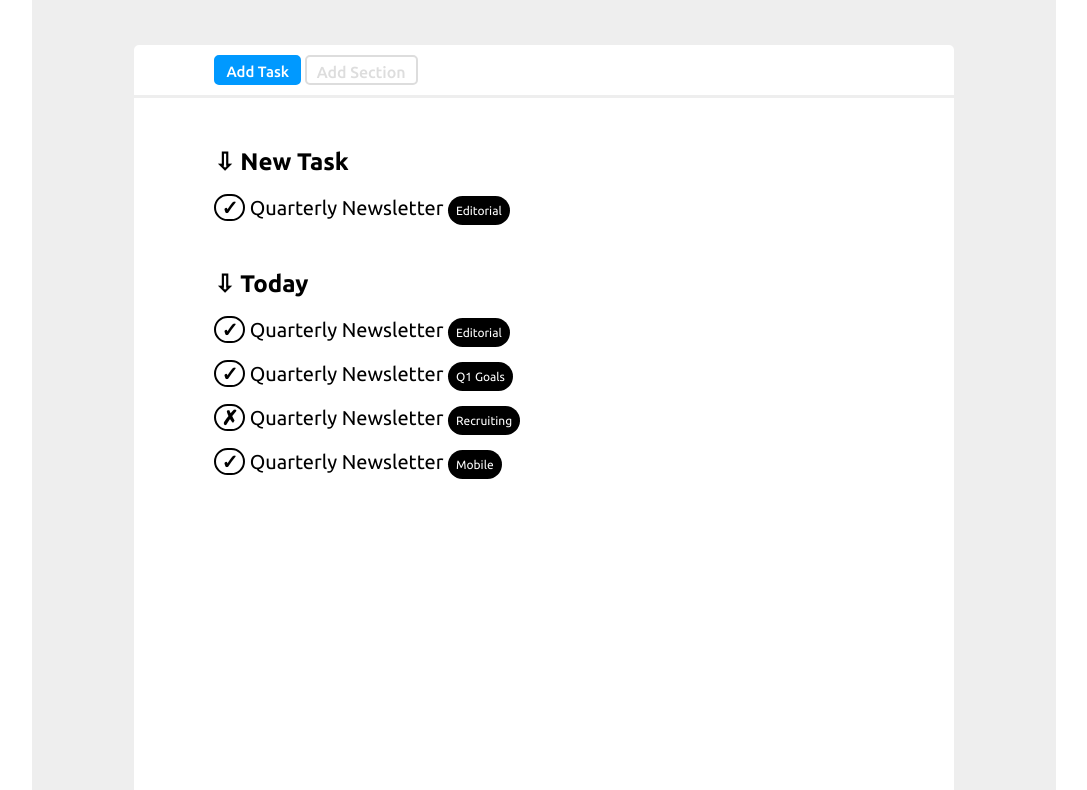
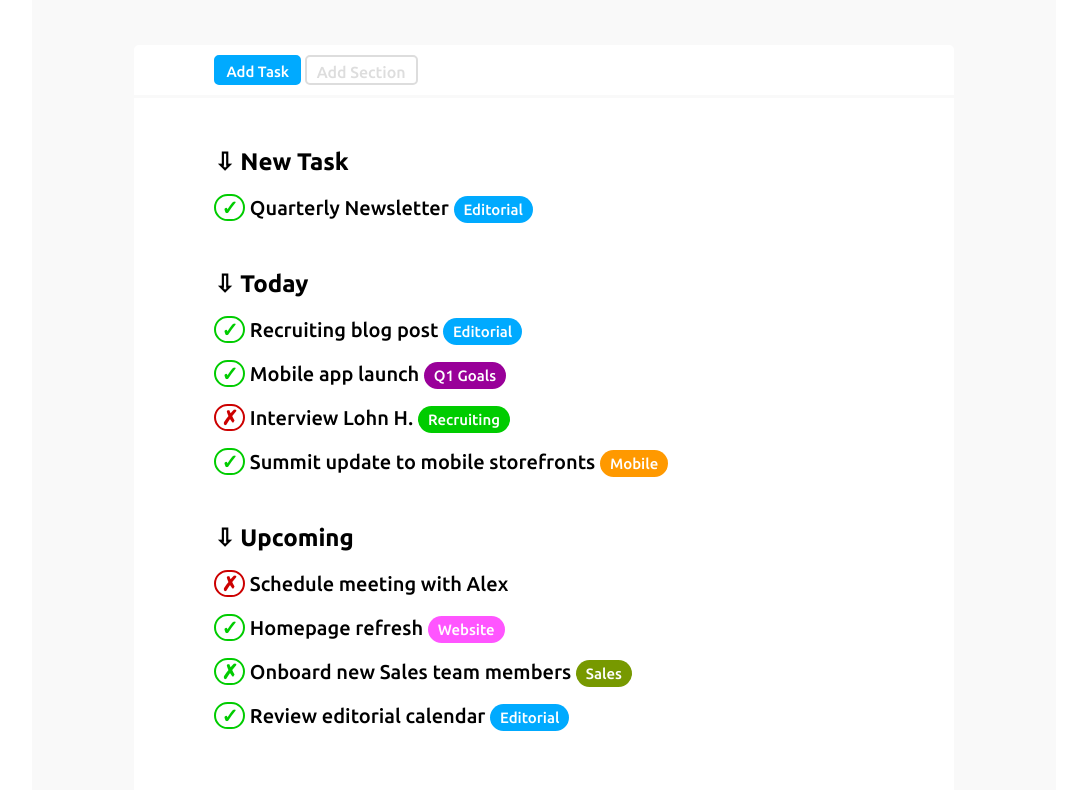
Before and after one commit to davidevischetti/html-css-toboolist, a plain HTML site: page index.html in a window 1280 px wide. Shown: the part 87-877 px from the top of the page, without its empty margins (96-1183 px from the left). Drawn offline with Linux system fonts and the light colour scheme.

Commit message:
esercizio completo

```diff
--- a/css/style.css
+++ b/css/style.css
@@ -9,9 +9,9 @@
 #container {
     width: 80%;
     height: 1000px;
-    background-color: #eee;
+    background-color: rgba(245, 245, 245, 0.6);
     margin: 10px auto;
-    border-top: 1px solid #eee;
+    border-top: 1px solid #ddd;
 }
 
 /* Stile header */
@@ -59,8 +59,8 @@ header {
 }
 
 .add.blue {
-    border: 2px solid #09f;
-    background-color: #09f;
+    border: 2px solid #0af;
+    background-color: #0af;
     font-size: 15px;
     color: #fff;
     margin-left: 80px;
@@ -69,7 +69,6 @@ header {
 /* Stile main */
 #tasks-list {
     width: 80%;
-    height: 800px;
     background-color: #fff;
     margin: 3px auto;
     border-radius: 0 0 5px 5px;
@@ -82,21 +81,60 @@ header {
 
 .text {
     font-size: 20px;
-    font-weight: 400;
+    font-weight: 500;
     margin-top: 20px;
 }
 
+/* Stile spunte */
 .check {
-    border: 2px solid black;
     border-radius: 30px;
     padding: 0 5px;
     font-weight: bold;
 }
 
+.check.done {
+    border: 2px solid #0c0;
+    color: #0c0;
+}
+
+.check.undone {
+    border: 2px solid #c00;
+    color: #c00;
+}
+
+/* Stile aree */
 .area {
     background-color: #000;
     border-radius: 15px;
     color: white;
-    font-size: 12px;
-    padding: 8px;
+    font-size: 15px;
+    padding: 5px 10px;
 }
+
+.area.blue {
+    background-color: #0af;
+}
+
+.area.purple {
+    background-color: #909;
+}
+
+.area.green {
+    background-color: #0c0;
+}
+
+.area.orange {
+    background-color: #f90;
+}
+
+.area.pink {
+    background-color: #f5f;
+}
+
+.area.yellow-green {
+    background-color: #790;
+}
+
+.area.none {
+    display: none;
+}
--- a/index.html
+++ b/index.html
@@ -48,26 +48,56 @@
 
                 <div class="text">
                     <span class="check done">&check;</span>
-                    Quarterly Newsletter
+                    Recruiting blog post
                     <span class="area blue">Editorial</span>
                 </div>
 
                 <div class="text">
                     <span class="check done">&check;</span>
-                    Quarterly Newsletter
+                    Mobile app launch
                     <span class="area purple">Q1 Goals</span>
                 </div>
 
                 <div class="text">
-                    <span class="check done">&cross;</span>
-                    Quarterly Newsletter
+                    <span class="check undone">&cross;</span>
+                    Interview Lohn H.
                     <span class="area green">Recruiting</span>
                 </div>
 
                 <div class="text">
                     <span class="check done">&check;</span>
-                    Quarterly Newsletter
+                    Summit update to mobile storefronts
                     <span class="area orange">Mobile</span>
+                </div>
+
+            </section>
+
+            <!-- Upcoming -->
+            <section>
+                <h2>&#8681; Upcoming</h2>
+
+                <div class="text">
+                    <span class="check undone">&cross;</span>
+                    Schedule meeting with Alex
+                    <span class="area none"></span>
+                </div>
+
+                <div class="text">
+                    <span class="check done">&check;</span>
+                    Homepage refresh
+                    <span class="area pink">Website</span>
+                </div>
+
+                <div class="text">
+                    <span class="check done">&cross;</span>
+                    Onboard new Sales team members
+                    <span class="area yellow-green">Sales</span>
+                </div>
+
+                <div class="text">
+                    <span class="check done">&check;</span>
+                    Review editorial calendar
+                    <span class="area blue">Editorial</span>
                 </div>
 
             </section>
```
